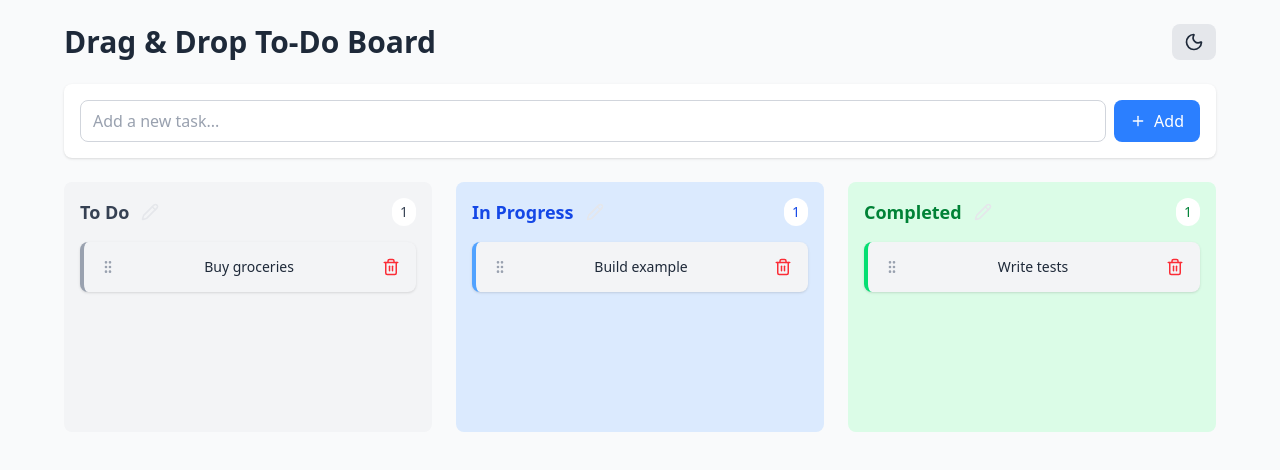
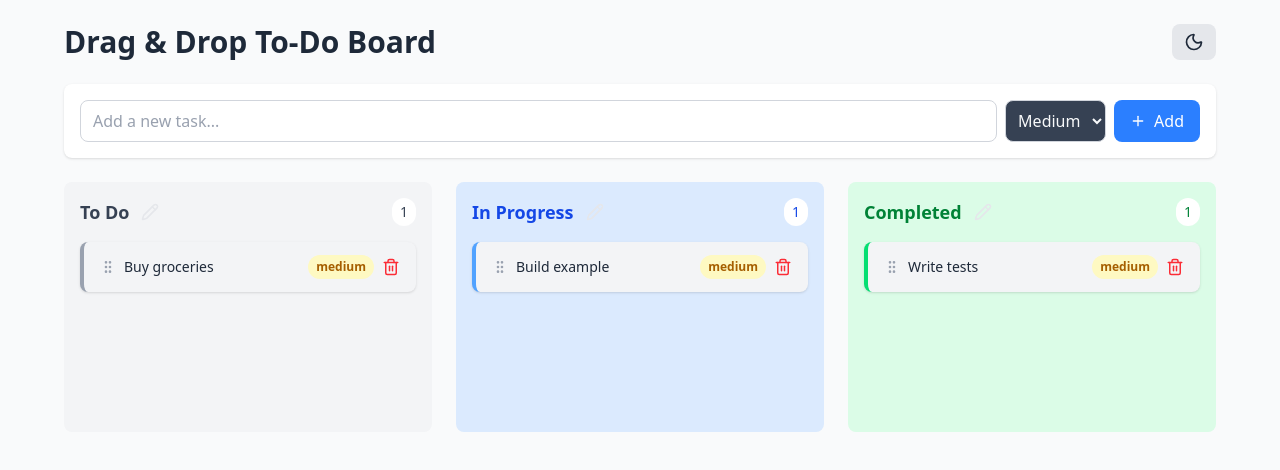
Before and after one commit to Prefna-Vagheni/Drag-Drop-Board, a React (Vite) app: page / in a window 1280 px wide. Shown: the top 470 px of the page. Built offline with nearby package versions, Linux system fonts and the light colour scheme.

Commit message:
Feature: task label

```diff
--- a/src/ui/DragDropTodoApp.jsx
+++ b/src/ui/DragDropTodoApp.jsx
@@ -47,14 +47,30 @@ export default function DragDropTodoApp() {
     return saved
       ? JSON.parse(saved)
       : [
-          { id: '1', title: 'Buy groceries', status: 'todo' },
-          { id: '2', title: 'Build example', status: 'inprogress' },
-          { id: '3', title: 'Write tests', status: 'completed' },
+          {
+            id: '1',
+            title: 'Buy groceries',
+            status: 'todo',
+            priority: 'medium',
+          },
+          {
+            id: '2',
+            title: 'Build example',
+            status: 'inprogress',
+            priority: 'medium',
+          },
+          {
+            id: '3',
+            title: 'Write tests',
+            status: 'completed',
+            priority: 'medium',
+          },
         ];
   });
 
   const [activeId, setActiveId] = useState(null);
   const [taskToDelete, setTaskToDelete] = useState(null);
+  const [priority, setPriority] = useState('medium');
   const [newTask, setNewTask] = useState('');
 
   const sensors = useSensors(
@@ -169,9 +185,11 @@ export default function DragDropTodoApp() {
       id: Date.now().toString(),
       title: newTask.trim(),
       status: 'todo',
+      priority: priority,
     };
     setTasks((prev) => [...prev, item]);
     setNewTask('');
+    setPriority('medium');
   };
 
   const onKeyDown = (e) => {
@@ -205,6 +223,15 @@ export default function DragDropTodoApp() {
               placeholder="Add a new task..."
               className="flex-1 px-3 py-2 bg-white dark:bg-gray-700 border border-gray-300 dark:border-gray-600 text-gray-900 dark:text-gray-100 placeholder:text-gray-400 dark:placeholder:text-gray-500 rounded-lg focus:outline-none focus:ring-2 focus:ring-blue-500 transition-colors"
             />
+            <select
+              value={priority}
+              onChange={(e) => setPriority(e.target.value)}
+              className="px-2 py-2 border bg-gray-700 text-gray-50 border-gray-300 rounded-lg focus:outline-none focus:ring-2 focus:ring-blue-500"
+            >
+              <option value="low">Low</option>
+              <option value="medium">Medium</option>
+              <option value="high">High</option>
+            </select>
             <button
               onClick={addTask}
               className="bg-blue-500 hover:bg-blue-600 text-white px-4 py-2 rounded-lg flex items-center gap-2 transition-colors"
--- a/src/ui/DroppableColumn.jsx
+++ b/src/ui/DroppableColumn.jsx
@@ -24,6 +24,8 @@ export default function DroppableColumn({
     setIsEditing(false);
     onEditTitle(id, tempTitle.trim() || title);
   };
+
+  console.log(tasks);
 
   return (
     <div
@@ -75,6 +77,7 @@ export default function DroppableColumn({
               id={task.id}
               title={task.title}
               status={task.status}
+              priority={task.priority}
               onDelete={() => onDelete(task)}
             />
           ))}
--- a/src/ui/SortableItem.jsx
+++ b/src/ui/SortableItem.jsx
@@ -2,7 +2,13 @@ import { useSortable } from '@dnd-kit/sortable';
 import { CSS } from '@dnd-kit/utilities';
 import { GripVertical, Trash2 } from 'lucide-react';
 
-export default function SortableItem({ id, title, status, onDelete }) {
+export default function SortableItem({
+  id,
+  title,
+  status,
+  onDelete,
+  priority,
+}) {
   const {
     attributes,
     listeners,
@@ -32,6 +38,19 @@ export default function SortableItem({ id, title, status, onDelete }) {
     }
   };
 
+  const getPriorityLevel = (priority) => {
+    switch (priority) {
+      case 'low':
+        return 'bg-red-100 text-red-700';
+      case 'medium':
+        return 'bg-yellow-100 text-yellow-700';
+      case 'high':
+        return 'bg-green-100 text-green-700';
+      default:
+        return 'bg-gray-100 text-gray-700';
+    }
+  };
+
   return (
     <div
       ref={setNodeRef}
@@ -43,6 +62,7 @@ export default function SortableItem({ id, title, status, onDelete }) {
       } hover:shadow-md transition-shadow cursor-grab active:cursor-grabbing`}
     >
       <div className="flex items-center justify-between">
+        <div className="flex gap-1 items-center">
           <div
             {...attributes}
             {...listeners}
@@ -52,6 +72,15 @@ export default function SortableItem({ id, title, status, onDelete }) {
           </div>
           <span className="text-sm font-medium text-gray-800 dark:text-gray-100">
             {title}
+          </span>
+        </div>
+        <div className="flex gap-1 items-center">
+          <span
+            className={`ml-2 text-xs font-semibold px-2 py-1 rounded-full ${getPriorityLevel(
+              priority
+            )}`}
+          >
+            {priority}
           </span>
           <button
             onClick={(e) => {
@@ -64,5 +93,6 @@ export default function SortableItem({ id, title, status, onDelete }) {
           </button>
         </div>
       </div>
+    </div>
   );
 }
```
Lines whose indentation alone changed are shown as unchanged.
